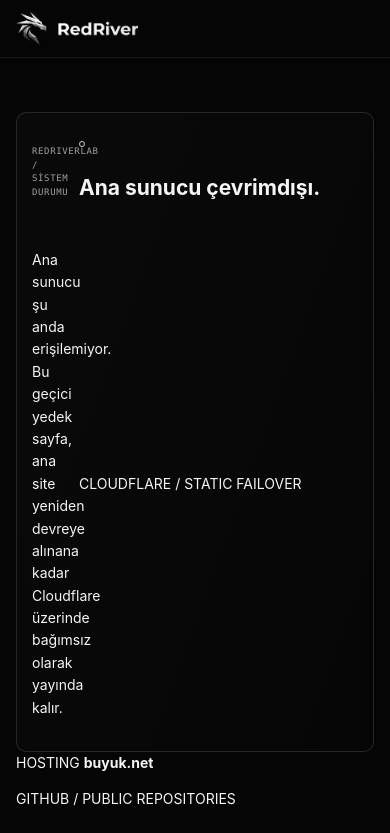
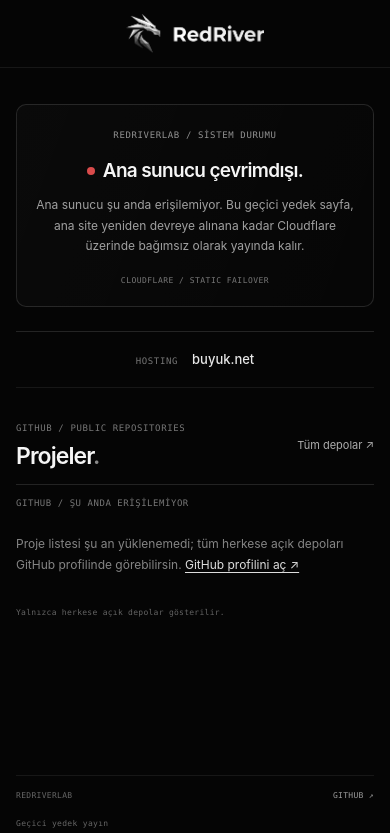
Before and after one commit to RedRiveRR/redriver-portfolio, a plain HTML site: page index.html in a window 390 px wide. Shown: the top 833 px of the page. Drawn offline with Linux system fonts and the light colour scheme; no server answers.

Commit message:
style: center minimal status layout and project list

```diff
--- a/styles.css
+++ b/styles.css
@@ -20,71 +20,77 @@ a:focus-visible { outline: 2px solid #f5f5f5; outline-offset: 4px; }
 .sr-only { position: absolute; width: 1px; height: 1px; padding: 0; margin: -1px; overflow: hidden; clip: rect(0,0,0,0); white-space: nowrap; border: 0; }
 
 .site-header {
-  min-height: 64px;
-  padding: 8px max(20px, calc((100% - 1080px) / 2));
+  min-height: 78px;
+  padding: 12px 20px;
   display: flex;
   align-items: center;
-  justify-content: space-between;
-  gap: 20px;
+  justify-content: center;
   border-bottom: 1px solid var(--line-soft);
   background: #050505;
 }
-.brand { display: inline-flex; align-items: center; flex: 0 0 auto; }
-.brand img { display: block; width: 142px; height: auto; max-height: 42px; object-fit: contain; object-position: left center; }
-.header-link { display: inline-flex; align-items: center; gap: 8px; color: #a4a4a4; font-size: 12px; }
-.header-link span { color: #eee; }
-.header-link:hover, .footer-github:hover { color: #fff; }
+.brand { display: inline-flex; align-items: center; justify-content: center; }
+.brand img { display: block; width: 154px; height: auto; max-height: 44px; object-fit: contain; object-position: center; }
 
-.page-main { width: min(860px, calc(100% - 32px)); margin: clamp(58px, 12vh, 120px) auto 70px; flex: 1; }
+.page-main { width: min(760px, calc(100% - 32px)); margin: clamp(42px, 8vh, 76px) auto 58px; flex: 1; }
 .status-panel {
-  display: grid;
-  grid-template-columns: 42px minmax(0, 1fr);
+  display: flex;
+  flex-direction: column;
   align-items: center;
-  gap: 19px;
-  padding: 25px;
+  padding: 30px 28px 24px;
   border: 1px solid var(--line);
   border-radius: 10px;
   background: linear-gradient(110deg, rgba(255,255,255,.025), rgba(255,255,255,.008));
+  text-align: center;
 }
-.status-icon { position: relative; display: grid; width: 42px; height: 42px; place-items: center; border: 1px solid rgba(255,255,255,.23); border-radius: 8px; }
-.status-icon::before { width: 13px; height: 13px; border: 1px solid #d8d8d8; border-radius: 50%; content: ""; }
-.status-icon::after { position: absolute; top: 8px; right: 8px; width: 5px; height: 5px; border: 1px solid #d8d8d8; border-radius: 50%; background: var(--panel); content: ""; }
-.status-content { min-width: 0; }
-.status-label { margin: 0 0 8px; color: #a0a0a0; font: 9px/1.5 var(--mono); letter-spacing: .07em; }
-.status-content h1 { margin: 0 0 8px; font-size: clamp(20px, 3.4vw, 26px); font-weight: 570; line-height: 1.25; letter-spacing: -.035em; }
-.status-content > p:last-child { max-width: 540px; margin: 0; color: #a0a0a0; font-size: 13px; line-height: 1.7; }
-.status-meta { grid-column: 2; display: flex; align-items: center; flex-wrap: wrap; gap: 12px; }
-.status-chip { display: inline-flex; align-items: center; gap: 8px; padding: 7px 9px; border: 1px solid rgba(255,255,255,.2); border-radius: 6px; color: #ddd; font: 9px/1.2 var(--mono); letter-spacing: .035em; white-space: nowrap; }
-.status-dot { display: inline-block; width: 6px; height: 6px; border: 1px solid #c8c8c8; border-radius: 50%; }
-.meta-caption { color: #777; font: 8px/1.4 var(--mono); letter-spacing: .045em; }
+.status-label, .tiny-label { margin: 0; color: #929292; font: 9px/1.5 var(--mono); letter-spacing: .07em; }
+.status-title-line { display: flex; align-items: center; justify-content: center; gap: 11px; margin-top: 16px; }
+.status-title-line h1 { margin: 0; font-size: clamp(19px, 3.2vw, 25px); font-weight: 570; line-height: 1.3; letter-spacing: -.035em; }
+.status-dot { flex: 0 0 auto; display: inline-block; width: 8px; height: 8px; border-radius: 50%; background: #d94b4b; }
+.status-panel.is-online .status-dot { background: #bdbdbd; }
+.status-message { max-width: 500px; margin: 12px 0 0; color: #a0a0a0; font-size: 13px; line-height: 1.7; }
+.status-footnote { margin: 19px 0 0; color: #777; font: 8px/1.5 var(--mono); letter-spacing: .06em; }
 
-.server-info { display: grid; grid-template-columns: 1fr 1fr; margin-top: 20px; border-top: 1px solid var(--line); border-bottom: 1px solid var(--line-soft); }
-.server-info-item { display: flex; align-items: center; justify-content: space-between; gap: 16px; padding: 17px 4px; }
-.server-info-item + .server-info-item { padding-left: 22px; border-left: 1px solid var(--line-soft); }
-.server-info-item > span { color: #7f7f7f; font: 9px/1.5 var(--mono); letter-spacing: .055em; }
-.server-info-item > strong { color: #e7e7e7; font-size: 12px; font-weight: 500; }
+.hosting-info { display: flex; align-items: baseline; justify-content: center; gap: 14px; margin: 24px auto 0; padding: 17px 8px; border-top: 1px solid var(--line); border-bottom: 1px solid var(--line-soft); }
+.hosting-info > span { color: #777; font: 9px/1.5 var(--mono); letter-spacing: .07em; }
+.hosting-info > strong { color: #e7e7e7; font-size: 13px; font-weight: 500; }
 
-.site-footer { width: min(1080px, calc(100% - 32px)); min-height: 64px; margin: auto auto 0; padding: 16px 0; display: flex; justify-content: space-between; align-items: center; gap: 20px; border-top: 1px solid var(--line-soft); color: #666; font: 9px/1.5 var(--mono); letter-spacing: .04em; }
-.footer-brand { display: inline-flex; align-items: center; gap: 8px; color: #aaa; }
-.footer-brand img { display: block; object-fit: contain; }
+.projects-section { margin-top: 42px; }
+.projects-heading { display: flex; justify-content: space-between; align-items: flex-end; gap: 20px; padding-bottom: 15px; border-bottom: 1px solid var(--line); }
+.projects-heading .tiny-label { margin-bottom: 8px; color: #777; }
+.projects-heading h2 { margin: 0; font-size: 23px; line-height: 1.1; letter-spacing: -.04em; font-weight: 600; }
+.projects-heading h2 span { color: #888; }
+.all-repos-link { color: #adadad; font-size: 11px; white-space: nowrap; }
+.all-repos-link:hover, .footer-github:hover { color: #fff; }
+.project-count { margin: 12px 0 0; color: #777; font: 9px/1.5 var(--mono); letter-spacing: .06em; }
+.project-list { margin-top: 4px; }
+.project-row { min-height: 68px; display: grid; grid-template-columns: 32px minmax(0,1fr) auto; align-items: center; gap: 14px; border-bottom: 1px solid var(--line-soft); }
+.project-number { color: #666; font: 10px var(--mono); }
+.project-main { min-width: 0; }
+.project-title { display: inline-block; color: #eee; font-size: 13px; font-weight: 550; }
+.project-title:hover { color: #fff; text-decoration: underline; text-underline-offset: 4px; }
+.project-description { max-width: 520px; margin: 4px 0 0; overflow: hidden; color: #858585; font-size: 11px; line-height: 1.5; text-overflow: ellipsis; }
+.project-language { color: #777; font: 9px var(--mono); white-space: nowrap; }
+.project-placeholder, .project-empty { margin: 0; padding: 20px 0; color: #858585; font-size: 12px; line-height: 1.7; }
+.project-empty a { color: #ddd; text-decoration: underline; text-underline-offset: 3px; }
+.projects-footnote { margin: 12px 0 0; color: #646464; font: 8px/1.5 var(--mono); letter-spacing: .035em; }
+
+.site-footer { width: min(900px, calc(100% - 32px)); min-height: 56px; margin: auto auto 0; padding: 14px 0; display: flex; justify-content: space-between; align-items: center; gap: 16px; border-top: 1px solid var(--line-soft); color: #666; font: 8px/1.5 var(--mono); letter-spacing: .04em; }
 .footer-temporary { text-align: center; }
 .footer-github { color: #9b9b9b; }
 
 @media (max-width: 560px) {
-  .site-header { min-height: 58px; padding: 8px 16px; }
-  .brand img { width: 122px; }
-  .page-main { margin-top: 54px; margin-bottom: 48px; }
-  .status-panel { grid-template-columns: 34px minmax(0,1fr); gap: 13px; padding: 18px 15px; }
-  .status-icon { width: 34px; height: 34px; }
-  .status-icon::after { top: 6px; right: 6px; }
-  .status-content h1 { font-size: 20px; }
-  .status-content > p:last-child { font-size: 12px; }
-  .status-meta { gap: 8px; }
-  .meta-caption { font-size: 7px; }
-  .server-info { grid-template-columns: 1fr; }
-  .server-info-item { padding: 14px 2px; }
-  .server-info-item + .server-info-item { padding-left: 2px; border-left: 0; border-top: 1px solid var(--line-soft); }
-  .site-footer { flex-wrap: wrap; }
+  .site-header { min-height: 68px; }
+  .brand img { width: 138px; }
+  .page-main { margin-top: 36px; margin-bottom: 42px; }
+  .status-panel { padding: 24px 16px 19px; }
+  .status-title-line { gap: 8px; }
+  .status-title-line h1 { font-size: 19px; }
+  .status-message { font-size: 12px; }
+  .projects-section { margin-top: 34px; }
+  .projects-heading { align-items: center; }
+  .project-row { grid-template-columns: 23px minmax(0,1fr); gap: 10px; padding: 12px 0; }
+  .project-language { grid-column: 2; margin-top: -4px; }
+  .site-footer { flex-wrap: wrap; font-size: 8px; }
   .footer-temporary { order: 3; width: 100%; text-align: left; }
 }
 @media (prefers-reduced-motion: reduce) { html { scroll-behavior: auto; } }
```
